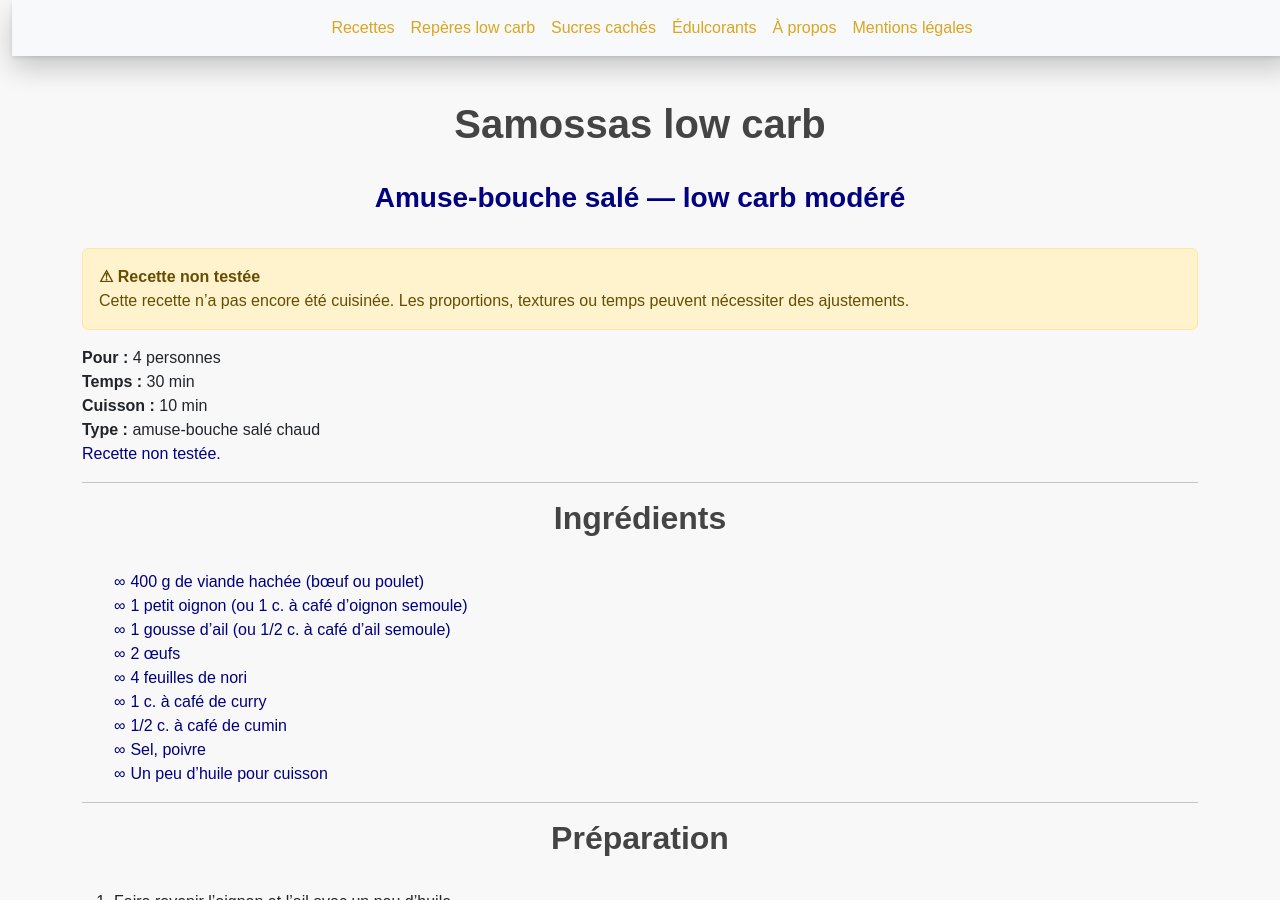
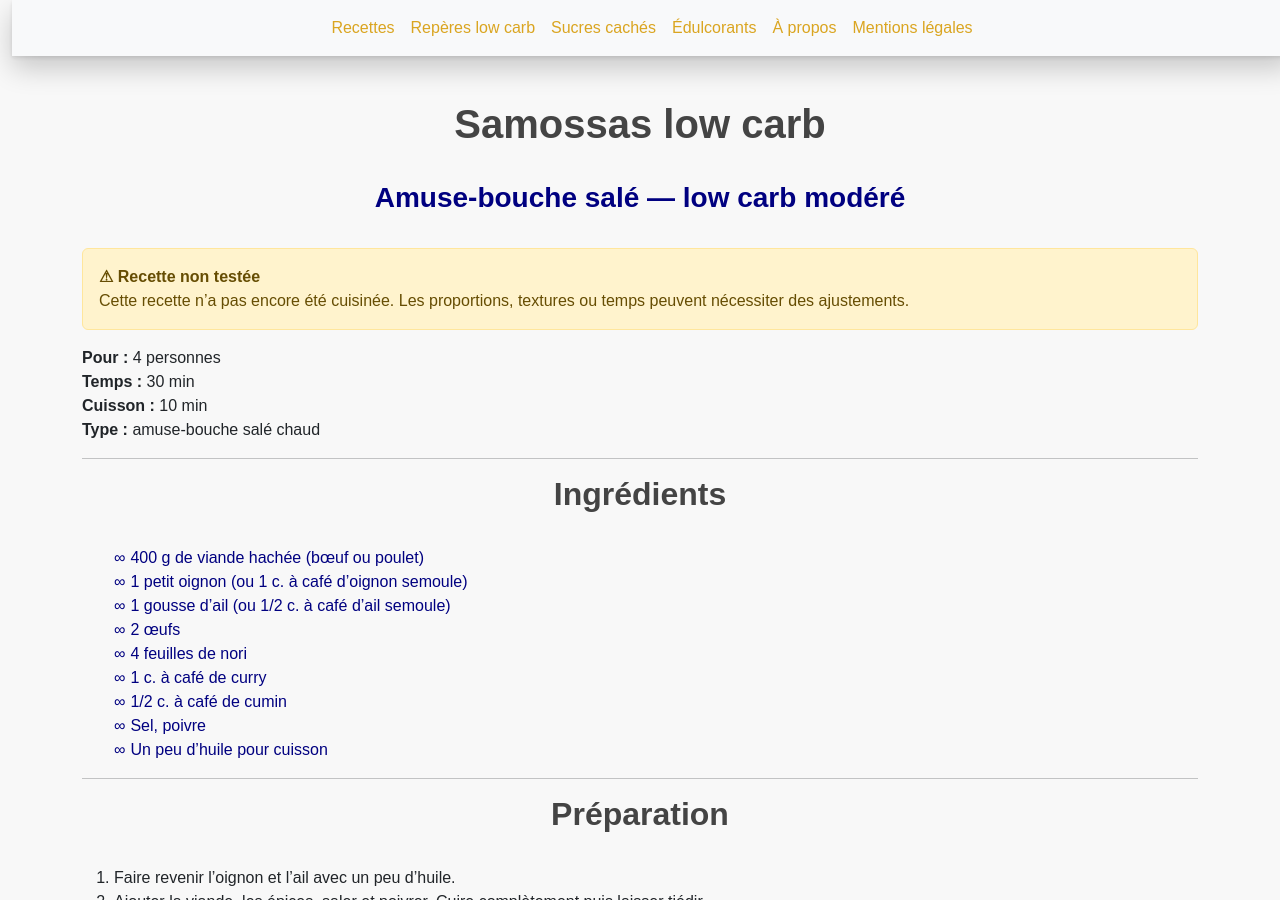
Before and after one commit to laurie-boissay/laurie-boissay.github.io, a Jekyll site: the page built from recettes/samossas.html, in a window 1280 px wide and 900 px high. Built offline with Jekyll 4.4.1, drawn with Linux system fonts in a browser that asks for light colours.

Commit message:
Update samossas.html
recette nn testée en dur x

```diff
--- a/recettes/samossas.html
+++ b/recettes/samossas.html
@@ -51,9 +51,6 @@ extra_head: |
     <div><strong>Cuisson :</strong> 10 min</div>
     <div><strong>Type :</strong> amuse-bouche salé chaud</div>
   </div>
-  <p class="recipe-lead__note">
-    <strong>Recette non testée.</strong>
-  </p>
 </div>
 
 <hr>
```
